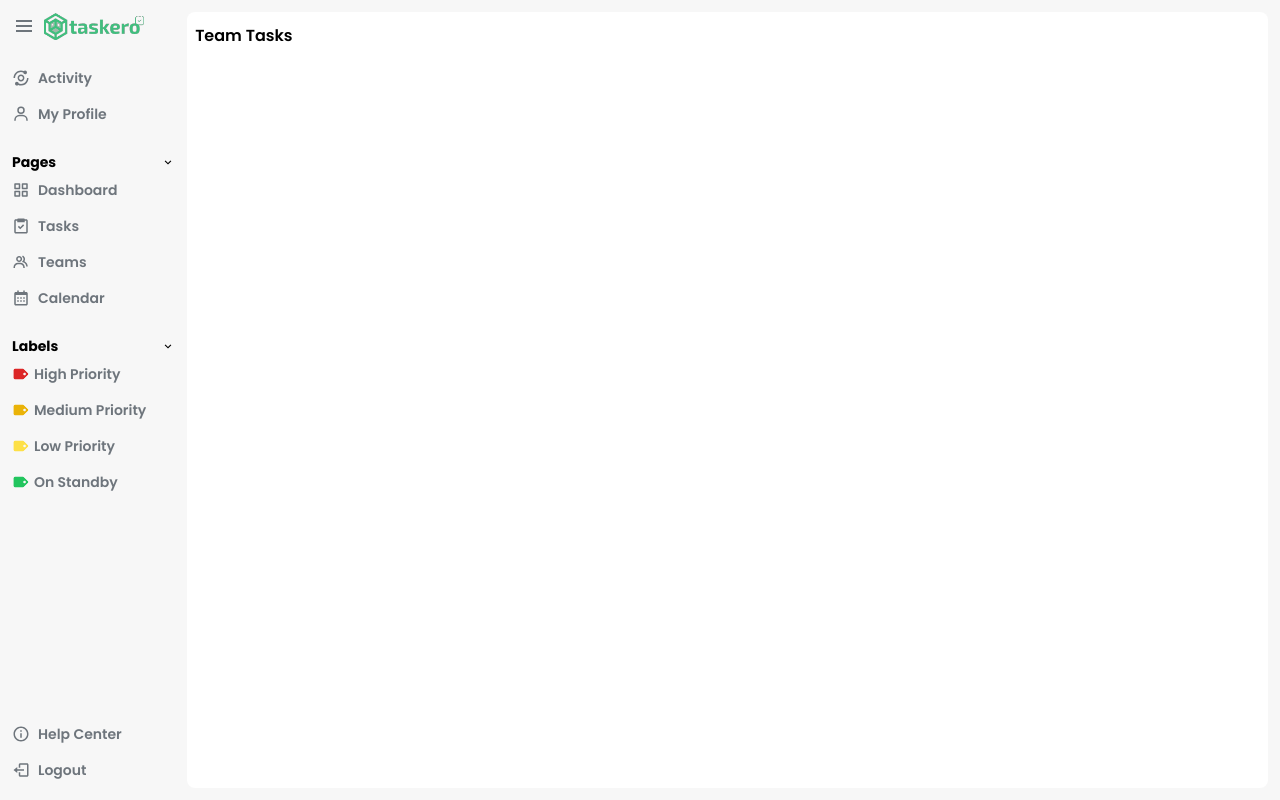
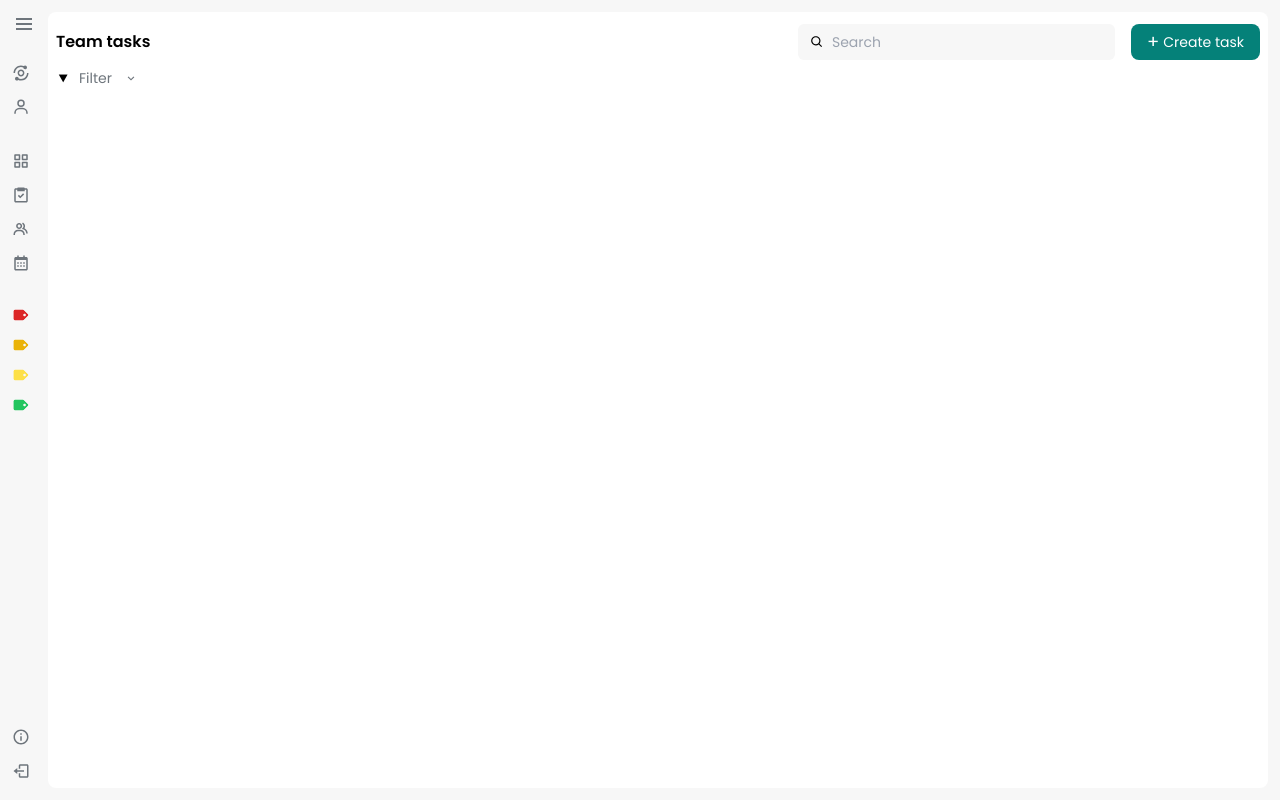
Before and after one commit to NdungutseCharles103/Taskero, a React (Vite) app: page /tasks in a window 1280 px wide. Built offline with nearby package versions, Linux system fonts and the light colour scheme.

Commit message:
let's take abreak

```diff
--- a/src/components/Tasks/MainTaskComp.tsx
+++ b/src/components/Tasks/MainTaskComp.tsx
@@ -1,8 +1,32 @@
 import React from 'react'
+import { BiCaretDown, BiChevronDown, BiSearch } from 'react-icons/bi';
+import { useApp } from '../../contexts/AppContext'
 
 const MainTaskComp = () => {
+    const { theme } = useApp();
   return (
-    <div>MainTaskComp</div>
+    <div className='flex flex-col w-full'>
+        <div className="flex items-center justify-between">
+            <h1 className='font-semibold'>Team tasks</h1>
+            <div className="text-sm flex items-center">
+                <div className={`${theme.bg} rounded-md py-2 px-3 flex items-center`}>
+                    <BiSearch />
+                    <input className='outline-none ml-2 bg-transparent' placeholder='Search' type="text" />
+                </div>
+                <button className={`flex text-white items-center py-1 rounded-lg ml-4 px-4 ${theme.main}`}>
+                    <span className='text-lg'>+</span>
+                    <span className='ml-1'>Create task</span>
+                </button>
+            </div>
+        </div>
+        <div className={`sorts ${theme.t1} text-sm flex w-full items-center justify-between`}>
+            <div className="flex items-center">
+                <p className={`rotate-90 ${theme.text} text-3xl`}>&#8227;</p>
+                <p className='ml-3'>Filter</p>
+                <BiChevronDown className='ml-3' />
+            </div>
+        </div>
+    </div>
   )
 }
 
--- a/src/components/constants/SideBar.tsx
+++ b/src/components/constants/SideBar.tsx
@@ -9,11 +9,11 @@ const SideBar = () => {
     const [ show, setShow ] = useState(false)
 
   return (
-    <div className={`${theme.t1} ${theme.bg} durat00 tab:w-[220px] tab:max-w-[220px] ${show && 'w-[170px] h-screen tab:h-full absolute tab:static py-3 tab:py-0 top-0 left-0'} text-sm justify-between flex flex-col`} >
+    <div className={`${theme.t1} ${theme.bg} durat00 tab:w-[220px] tab:max-w-[220px] ${show ? 'w-[170px] h-screen tab:h-full absolute tab:static py-3 tab:py-0 top-0 left-0':'tab:w-auto'} text-sm justify-between flex flex-col`} >
         <div className="flex w-full flex-col h-full">
             <div className={`flex px-3 items-center`}>
-              <BiMenu onClick={()=> setShow(!show)} className='mx-2 ml-0 text-2xl cursor-pointer tab:hiden' />
-              <img className={`w-[100px] tab:flex hidden ${show && 'flex'}`} src="src/assets/logoq.png" alt="" />
+              <BiMenu onClick={()=> setShow(!show)} className={`mx-2 ml-0 text-2xl cursor-pointer tab:hiden ${!show && 'mr-0'}`} />
+              <img className={`w-[100px] tab:flex hidden ${show ? 'flex':'tab:hidden'}`} src="src/assets/logoq.png" alt="" />
             </div>
             <div className={`flex tab:mt-5 mt-7 ${show && 'mt-5'} w-full flex-col h-full`}>
               <div className="flex w-full flex-col">
@@ -21,7 +21,7 @@ const SideBar = () => {
                 <SideRow show={show} icon={<BiUser className='text-lg' />} name="My Profile" />
               </div>
               <div className="flex mt-5 w-full flex-col">
-                <div className={`tab:flex items-center justify-between ${theme.text} hidden ${show && 'flex'} px-3 w-full font-bold`}>
+                <div className={`tab:flex items-center justify-between ${theme.text} hidden ${show ? 'flex':'tab:hidden'} px-3 w-full font-bold`}>
                   <p>Pages</p>
                   <BiChevronDown />
                 </div>
@@ -31,7 +31,7 @@ const SideBar = () => {
                 <SideRow show={show} icon={<BiCalendar className='text-lg' />} name="Calendar" />
               </div>
               <div className="flex w-full mt-5 flex-col">
-                <div className={`tab:flex items-center justify-between ${theme.text} hidden ${show && 'flex'} px-3 w-full font-bold `}>
+                <div className={`tab:flex items-center justify-between ${theme.text} hidden ${show ? 'flex':'tab:hidden'} px-3 w-full font-bold `}>
                   <p>Labels</p>
                   <BiChevronDown />
                 </div>
--- a/src/components/constants/SideRow.tsx
+++ b/src/components/constants/SideRow.tsx
@@ -19,7 +19,7 @@ const SideRow = ({icon, name, note, tw, show}: Props) => {
         <>
 				{icon}
         </>
-				<p className={`ml-2 duration-500 hidden tab:flex ${show &&'flex'}`}>{name}</p>
+				<p className={`ml-2 duration-500 hidden tab:flex ${show ?'flex':'tab:hidden'}`}>{name}</p>
 			</div>
       {note}
 		</div>
--- a/src/contexts/types.ts
+++ b/src/contexts/types.ts
@@ -36,7 +36,7 @@ export const appDefaultValues: appContextType = {
     lightTheme: {
         bg: "bg-[#f7f7f7]",
         bg1: "bg-[#ffffff]",
-        main: "#058179",
+        main: "bg-[#058179]",
         text: "text-[#000]",
         t1: "text-[#6e757c]",
         senary: "#1e1e1e",
--- a/src/pages/Tasks.tsx
+++ b/src/pages/Tasks.tsx
@@ -1,5 +1,6 @@
 import React from "react";
 import SideBar from "../components/constants/SideBar";
+import MainTaskComp from "../components/Tasks/MainTaskComp";
 import { useApp } from "../contexts/AppContext";
 
 const Tasks = () => {
@@ -9,7 +10,7 @@ const Tasks = () => {
 		<div className={`h-screen flex py-3 pr-3 ${theme.bg} text-[${theme.text}]`}>
 			<SideBar />
 			<div className={`flex w-full rounded-lg py-3 flex-col px-2 ${theme.bg1}`}>
-				<h1 className="font-semibold">Team Tasks</h1>
+				<MainTaskComp />
 			</div>
 		</div>
 	);
```
